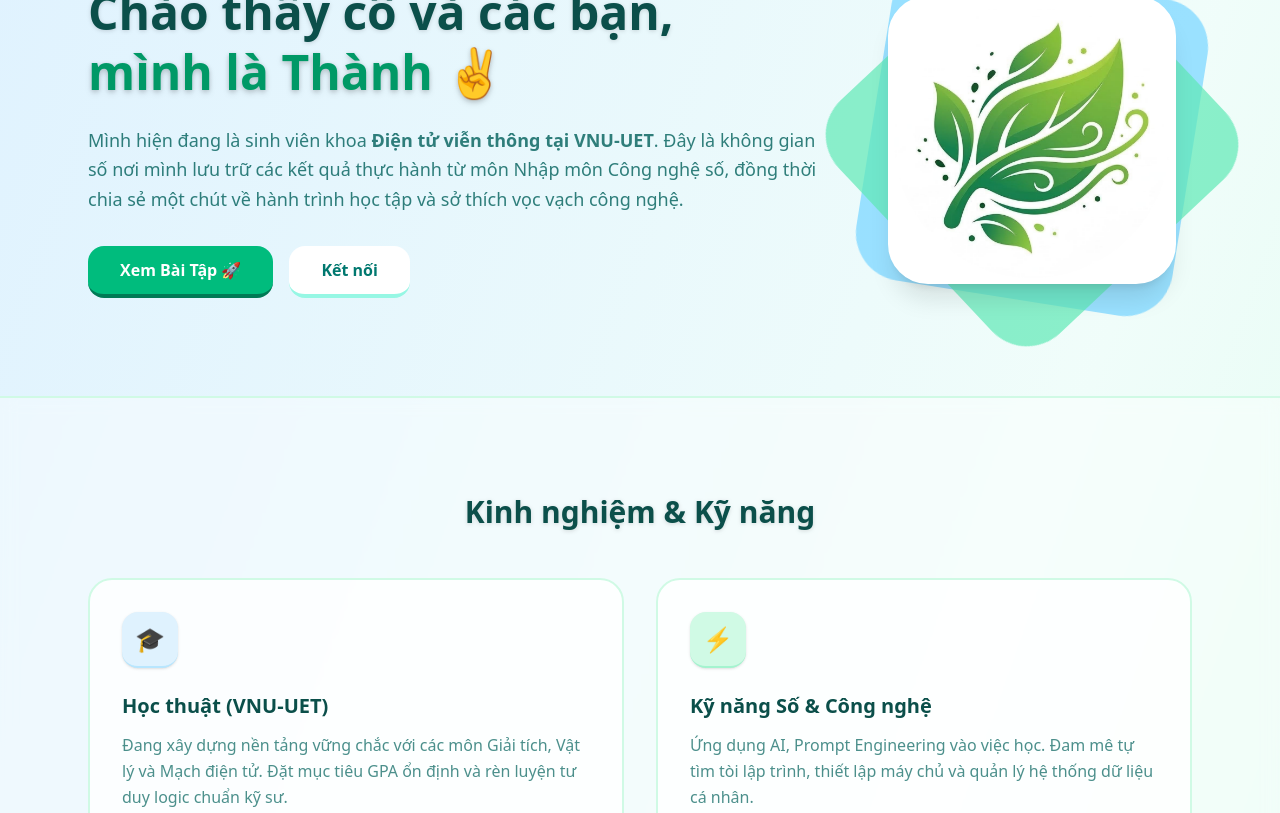
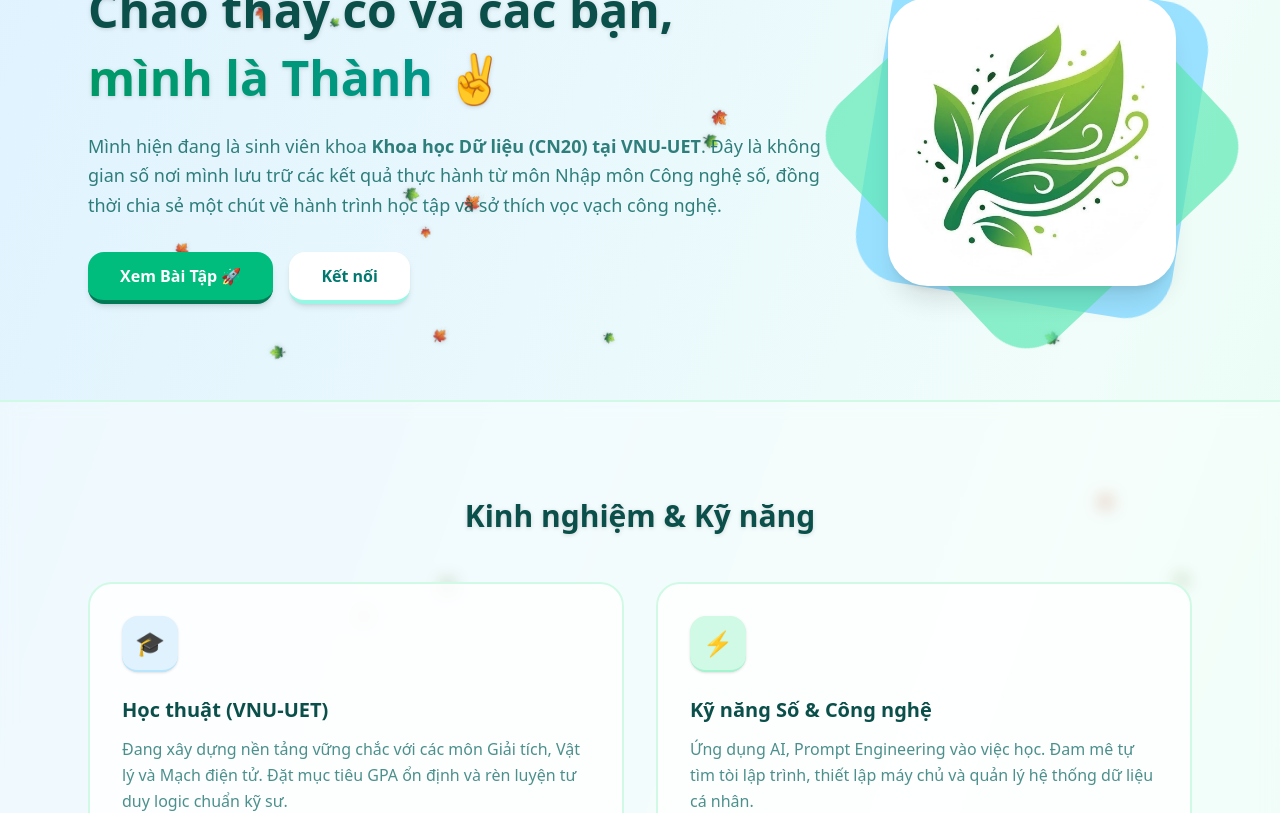
Before and after one commit to Thanhdt247/my-portfolio-uet, a Next.js app: page / in a window 1280 px wide. Shown: the part 180-993 px from the top of the page. Built offline with nearby package versions, Linux system fonts and the light colour scheme.

Commit message:
update main page effect

```diff
--- a/app/globals.css
+++ b/app/globals.css
@@ -17,3 +17,53 @@
 .animate-spin-reverse {
   animation: spin-reverse 10s linear infinite;
 }
+
+/* 1. Hiệu ứng rơi từ trên xuống dưới */
+@keyframes fall-down {
+  0% { top: -10%; opacity: 0; }
+  10% { opacity: 0.9; }
+  90% { opacity: 0.9; }
+  100% { top: 110%; opacity: 0; }
+}
+
+/* 2. Hiệu ứng gió thổi đung đưa trái phải và xoay */
+@keyframes sway {
+  0% {
+    transform: translateX(0px) rotate(0deg);
+  }
+  50% {
+    /* Lướt sang một bên và xoay */
+    transform: translateX(var(--sway-x)) rotate(var(--rot-x));
+  }
+  100% {
+    /* Lướt ngược lại một chút và xoay ngược lại */
+    transform: translateX(calc(var(--sway-x) * -0.5)) rotate(calc(var(--rot-x) * -0.5));
+  }
+}
+
+/* Gộp 2 hiệu ứng lại với nhau */
+.leaf-fall {
+  /* Rơi xuống dùng linear để tốc độ đều, đung đưa dùng ease-in-out và alternate để mượt như con lắc */
+  animation:
+    fall-down var(--fall-duration) linear infinite,
+    sway var(--sway-duration) ease-in-out infinite alternate;
+}
+
+/* =========================================
+   HIỆU ỨNG SCROLL REVEAL (TRƯỢT MỞ KHI CUỘN)
+   ========================================= */
+.reveal {
+  opacity: 0;
+  transform: translateY(40px); /* Tụt xuống 40px */
+  transition: opacity 0.8s ease-out, transform 0.8s cubic-bezier(0.2, 0.8, 0.2, 1);
+  will-change: opacity, transform;
+}
+
+.reveal.active {
+  opacity: 1;
+  transform: translateY(0);
+}
+
+.reveal-delay-100 { transition-delay: 100ms; }
+.reveal-delay-200 { transition-delay: 200ms; }
+.reveal-delay-300 { transition-delay: 300ms; }
--- a/app/page.tsx
+++ b/app/page.tsx
@@ -1,11 +1,12 @@
 'use client';
-import { useState } from 'react';
+import { useState, useEffect } from 'react';
 import Link from 'next/link';
 import Image from 'next/image';
+import FallingLeaves from '../components/FallingLeaves'; // Điều chỉnh đường dẫn Import nếu bạn đặt trong thư mục components
 
 export default function HomePage() {
-const [isOpen, setIsOpen] = useState(false);
-const assignments = [
+  const [isOpen, setIsOpen] = useState(false);
+  const assignments = [
     { id: 1, title: "Máy tính & Thiết bị ngoại vi", desc: "Thao tác tệp tin và quản lý hệ thống máy tính." },
     { id: 2, title: "Khai thác dữ liệu & Thông tin", desc: "Kỹ năng tìm kiếm và đánh giá nguồn tin học thuật." },
     { id: 3, title: "Tổng quan về Trí tuệ nhân tạo", desc: "Ứng dụng AI và kỹ năng Prompt Engineering." },
@@ -14,8 +15,33 @@ const assignments = [
     { id: 6, title: "An toàn & Liêm chính học thuật", desc: "Bảo mật thông tin và đạo đức trong môi trường số." },
   ];
 
+  useEffect(() => {
+    const observer = new IntersectionObserver(
+      (entries) => {
+        entries.forEach((entry) => {
+          if (entry.isIntersecting) {
+            entry.target.classList.add('active');
+            observer.unobserve(entry.target);
+          }
+        });
+      },
+      {
+        threshold: 0.15,
+        rootMargin: '0px 0px -50px 0px'
+      }
+    );
+
+    const revealElements = document.querySelectorAll('.reveal');
+    revealElements.forEach((el) => observer.observe(el));
+
+    return () => observer.disconnect();
+  }, []);
+
   return (
-    <div className="min-h-screen bg-gradient-to-br from-sky-100 via-teal-50 to-emerald-100 text-teal-950 font-sans pt-16 selection:bg-emerald-300 selection:text-teal-900">
+    <div className="relative min-h-screen bg-gradient-to-br from-sky-100 via-teal-50 to-emerald-100 text-teal-950 font-sans pt-16 selection:bg-emerald-300 selection:text-teal-900">
+
+      {/* Hiệu ứng lá rơi nền */}
+      <FallingLeaves />
 
       <nav className="fixed top-0 left-0 right-0 bg-white/70 backdrop-blur-md shadow-sm z-50 border-b-2 border-emerald-100">
         <div className="max-w-6xl mx-auto px-6 py-4 flex justify-between items-center">
@@ -23,36 +49,44 @@ const assignments = [
             <span className="text-3xl">🍃</span> Portfolio.
           </div>
 
-          {/* MENU ĐÃ CẬP NHẬT TỔNG KẾT */}
+          {/* MENU */}
           <div className="hidden md:flex gap-8 text-sm font-bold text-teal-700 uppercase tracking-wider">
             <a href="#trang-chu" className="hover:text-emerald-500 hover:-translate-y-0.5 transition-transform">Trang chủ</a>
             <a href="#kinh-nghiem" className="hover:text-emerald-500 hover:-translate-y-0.5 transition-transform">Kinh nghiệm</a>
             <a href="#bai-tap" className="hover:text-emerald-500 hover:-translate-y-0.5 transition-transform">Bài tập</a>
-
-            {/* Mục Tổng kết mới đây Thành ơi */}
             <a href="#tong-ket" className="hover:text-emerald-500 hover:-translate-y-0.5 transition-transform text-emerald-600 font-black">Tổng kết</a>
-
             <a href="#lien-he" className="hover:text-emerald-500 hover:-translate-y-0.5 transition-transform">Liên hệ</a>
           </div>
         </div>
       </nav>
 
-      <section id="trang-chu" className="max-w-6xl mx-auto px-6 py-24 flex flex-col-reverse md:flex-row items-center gap-12">
+      <section id="trang-chu" className="relative z-10 max-w-6xl mx-auto px-6 py-24 flex flex-col-reverse md:flex-row items-center gap-12">
         <div className="flex-1 text-center md:text-left">
-          <h1 className="text-4xl md:text-5xl font-black text-teal-900 mb-6 leading-tight drop-shadow-sm">
-            Chào thầy cô và các bạn, <br/>
-            <span className="text-emerald-600 drop-shadow-md">mình là Thành ✌️</span>
+          <h1 className="group cursor-default text-4xl md:text-5xl font-black text-teal-900 mb-6 leading-tight drop-shadow-sm">
+            {/* Dòng 1: Nảy lên nhẹ khi hover */}
+            <span className="inline-block transition-all duration-300 group-hover:-translate-y-1 group-hover:text-teal-700">
+              Chào thầy cô và các bạn,
+            </span>
+            <br/>
+            {/* Dòng 2: Đổi màu Gradient, bừng sáng và phóng to nhẹ */}
+            <span className="inline-block mt-2 text-transparent bg-clip-text bg-gradient-to-r from-emerald-600 to-teal-600 transition-all duration-500 group-hover:from-emerald-400 group-hover:to-cyan-400 group-hover:drop-shadow-[0_0_20px_rgba(52,211,153,0.8)] group-hover:scale-105 origin-left">
+              mình là Thành
+            </span>
+            {/* Icon: Vẫy tay */}
+            <span className="inline-block ml-3 transition-transform duration-300 origin-bottom group-hover:rotate-12 group-hover:scale-125 text-emerald-600">
+              ✌️
+            </span>
           </h1>
           <p className="text-lg text-teal-800/80 mb-8 leading-relaxed font-medium">
-            Mình hiện đang là sinh viên khoa <strong>Điện tử viễn thông tại VNU-UET</strong>.
+            Mình hiện đang là sinh viên khoa <strong>Khoa học Dữ liệu (CN20) tại VNU-UET</strong>.
             Đây là không gian số nơi mình lưu trữ các kết quả thực hành từ môn Nhập môn Công nghệ số,
             đồng thời chia sẻ một chút về hành trình học tập và sở thích vọc vạch công nghệ.
           </p>
           <div className="flex justify-center md:justify-start gap-4">
-            <a href="#bai-tap" className="bg-emerald-500 text-white px-8 py-3 rounded-2xl font-bold hover:bg-emerald-400 border-b-4 border-emerald-700 hover:border-emerald-500 active:translate-y-1 active:border-b-0 transition-all">
+            <a href="#bai-tap" className="bg-emerald-500 text-white px-8 py-3 rounded-2xl font-bold hover:bg-emerald-400 border-b-4 border-emerald-700 hover:border-emerald-500 active:translate-y-1 active:border-b-0 transition-all shadow-md">
               Xem Bài Tập 🚀
             </a>
-            <a href="#lien-he" className="bg-white text-teal-700 px-8 py-3 rounded-2xl font-bold hover:bg-sky-50 border-b-4 border-teal-200 hover:border-sky-200 active:translate-y-1 active:border-b-0 transition-all">
+            <a href="#lien-he" className="bg-white text-teal-700 px-8 py-3 rounded-2xl font-bold hover:bg-sky-50 border-b-4 border-teal-200 hover:border-sky-200 active:translate-y-1 active:border-b-0 transition-all shadow-md">
               Kết nối
             </a>
           </div>
@@ -73,7 +107,7 @@ const assignments = [
         </div>
       </section>
 
-      <section id="kinh-nghiem" className="bg-white/40 backdrop-blur-sm py-24 border-y-2 border-emerald-100">
+      <section id="kinh-nghiem" className="reveal relative z-10 bg-white/40 backdrop-blur-sm py-24 border-y-2 border-emerald-100">
         <div className="max-w-6xl mx-auto px-6">
           <h2 className="text-3xl font-black mb-12 text-center text-teal-900 drop-shadow-sm">Kinh nghiệm & Kỹ năng</h2>
           <div className="grid md:grid-cols-2 gap-8">
@@ -97,18 +131,18 @@ const assignments = [
         </div>
       </section>
 
-      <section id="bai-tap" className="max-w-6xl mx-auto py-24 px-6">
-        <div className="text-center mb-16">
+      <section id="bai-tap" className="relative z-10 max-w-6xl mx-auto py-24 px-6">
+        <div className="reveal text-center mb-16">
           <h2 className="text-3xl font-black text-teal-900 mb-4 drop-shadow-sm">Danh sách Bài tập</h2>
           <p className="text-teal-700 font-medium">Các sản phẩm thực hành được tổng hợp qua từng chương học</p>
         </div>
 
         <div className="grid grid-cols-1 md:grid-cols-2 lg:grid-cols-3 gap-8">
-          {assignments.map((item) => (
+          {assignments.map((item, index) => (
             <Link
               key={item.id}
               href={`/lesson_${item.id}`}
-              className="group bg-white p-6 rounded-3xl shadow-sm border-2 border-emerald-100 hover:border-sky-400 hover:shadow-xl hover:-translate-y-2 transition-all duration-300 relative overflow-hidden"
+              className={`reveal reveal-delay-${(index % 3 + 1) * 100} group bg-white p-6 rounded-3xl shadow-sm border-2 border-emerald-100 hover:border-sky-400 hover:shadow-xl hover:-translate-y-2 transition-all duration-300 relative overflow-hidden`}
             >
               <div className="absolute -right-8 -top-8 w-24 h-24 bg-sky-100 rounded-full group-hover:scale-150 transition-transform duration-500 -z-10"></div>
 
@@ -127,7 +161,8 @@ const assignments = [
           ))}
         </div>
       </section>
-      <section id="tong-ket" className="bg-emerald-50/50 py-24 border-t-2 border-emerald-100 px-6">
+
+      <section id="tong-ket" className="reveal relative z-10 bg-emerald-50/50 py-24 border-t-2 border-emerald-100 px-6">
         <div className="max-w-4xl mx-auto">
 
           <div className="text-center mb-16">
@@ -205,7 +240,8 @@ const assignments = [
           </div>
         </div>
       </section>
-      <section id="lien-he" className="bg-teal-900 text-emerald-50 py-24 border-t-8 border-emerald-500">
+
+      <section id="lien-he" className="reveal relative z-10 bg-teal-900 text-emerald-50 py-24 border-t-8 border-emerald-500">
         <div className="max-w-3xl mx-auto px-6 text-center">
           <h2 className="text-4xl font-black mb-6 text-white drop-shadow-md">Giữ liên lạc nhé! 📬</h2>
           <p className="text-teal-100/80 mb-10 text-lg font-medium">
@@ -230,9 +266,10 @@ const assignments = [
         </div>
       </section>
 
-      <footer className="bg-teal-950 py-8 text-center text-teal-600 font-medium text-sm">
+      <footer className="relative z-10 bg-teal-950 py-8 text-center text-teal-600 font-medium text-sm">
         © 2026 - Digital Portfolio by Thành (Lynx).
       </footer>
+
       {isOpen && (
         <div className="fixed inset-0 z-[100] flex items-center justify-center p-6">
           <div className="absolute inset-0 bg-teal-950/60 backdrop-blur-md" onClick={() => setIsOpen(false)}></div>
@@ -241,7 +278,6 @@ const assignments = [
             <h3 className="text-2xl font-black text-teal-900 mb-6 text-center">Let's Connect! 🤝</h3>
 
             <div className="space-y-4">
-              {/* Lựa chọn 1: Email */}
               <a href="mailto:thanh.uet@vnu.edu.vn" className="flex items-center gap-4 p-4 bg-emerald-50 rounded-2xl border-2 border-emerald-100 hover:border-emerald-400 transition-all group">
                 <span className="text-2xl">📧</span>
                 <div className="flex flex-col">
@@ -250,13 +286,11 @@ const assignments = [
                 </div>
               </a>
 
-              {/* Lựa chọn 2: Facebook */}
               <a href="https://www.facebook.com/Lynh.NguyenThanh" target="_blank" className="flex items-center gap-4 p-4 bg-sky-50 rounded-2xl border-2 border-sky-100 hover:border-sky-400 transition-all group">
                 <span className="text-2xl">👤</span>
                 <span className="font-bold text-sky-900">Facebook Profile</span>
               </a>
 
-              {/* Lựa chọn 3: GitHub */}
               <a href="https://github.com/Thanhdt247/my-portfolio-uet" target="_blank" className="flex items-center gap-4 p-4 bg-slate-50 rounded-2xl border-2 border-slate-100 hover:border-slate-400 transition-all group">
                 <span className="text-2xl">💻</span>
                 <span className="font-bold text-slate-900">GitHub (Source)</span>
--- /dev/null
+++ b/components/FallingLeaves.tsx
@@ -0,0 +1,81 @@
+'use client';
+import { useEffect, useState } from 'react';
+import Image from 'next/image';
+
+interface Leaf {
+  id: number;
+  left: string;
+  size: number;
+  fallDuration: string;
+  swayDuration: string;
+  delay: string;
+  swayX: string;
+  rotX: string;
+  imageSrc: string;
+}
+
+export default function FallingLeaves() {
+  const [leaves, setLeaves] = useState<Leaf[]>([]);
+
+  useEffect(() => {
+    // Render trên client để tránh Hydration error
+    const leafCount = 35; // Tăng số lượng lá lên để ngập tràn màn hình hơn
+    const leafImages = ['/assets/leaf_1.png', '/assets/leaf_2.png'];
+
+    const newLeaves = Array.from({ length: leafCount }).map((_, i) => ({
+      id: i,
+      left: `${Math.random() * 100}%`, // Vị trí ngẫu nhiên theo chiều ngang
+      size: Math.random() * 15 + 20, // Kích thước từ 20px - 35px
+
+      // Thời gian rơi từ đỉnh xuống đáy (10s - 25s tuỳ lá nặng nhẹ)
+      fallDuration: `${Math.random() * 15 + 10}s`,
+
+      // Chu kỳ lắc lư trái phải (3s - 7s để tạo nhịp điệu tự nhiên)
+      swayDuration: `${Math.random() * 4 + 3}s`,
+
+      // Thủ thuật delay số âm: Giúp lá đã rơi sẵn trên màn hình ngay khi load web
+      delay: `-${Math.random() * 30}s`,
+
+      // Khoảng cách lướt gió trái/phải (50px đến 150px, random hướng)
+      swayX: `${(Math.random() * 100 + 50) * (Math.random() > 0.5 ? 1 : -1)}px`,
+
+      // Độ xoay của lá khi bị gió thổi (90 độ đến 270 độ)
+      rotX: `${Math.random() * 180 + 90}deg`,
+
+      imageSrc: leafImages[Math.floor(Math.random() * leafImages.length)]
+    }));
+
+    setLeaves(newLeaves);
+  }, []);
+
+  return (
+    // Dùng z-0 để lá nằm dưới menu nhưng trên nền, pointer-events-none để không chặn click chuột
+    <div className="fixed inset-0 pointer-events-none overflow-hidden z-0" aria-hidden="true">
+      {leaves.map((leaf) => (
+        <div
+          key={leaf.id}
+          className="absolute leaf-fall drop-shadow-sm"
+          style={{
+            left: leaf.left,
+            width: `${leaf.size}px`,
+            height: `${leaf.size}px`,
+            // Truyền các biến CSS động vào style
+            ['--fall-duration' as string]: leaf.fallDuration,
+            ['--sway-duration' as string]: leaf.swayDuration,
+            ['--sway-x' as string]: leaf.swayX,
+            ['--rot-x' as string]: leaf.rotX,
+            animationDelay: leaf.delay, // Áp dụng delay âm để lá rải rác ngay từ đầu
+          }}
+        >
+          <Image
+            src={leaf.imageSrc}
+            alt="Lá bay theo gió"
+            width={40}
+            height={40}
+            className="w-full h-full object-contain"
+          />
+        </div>
+      ))}
+    </div>
+  );
+}
```
Also changed, not shown: public/assets/leaf_1.png (added), public/assets/leaf_2.png (added).
